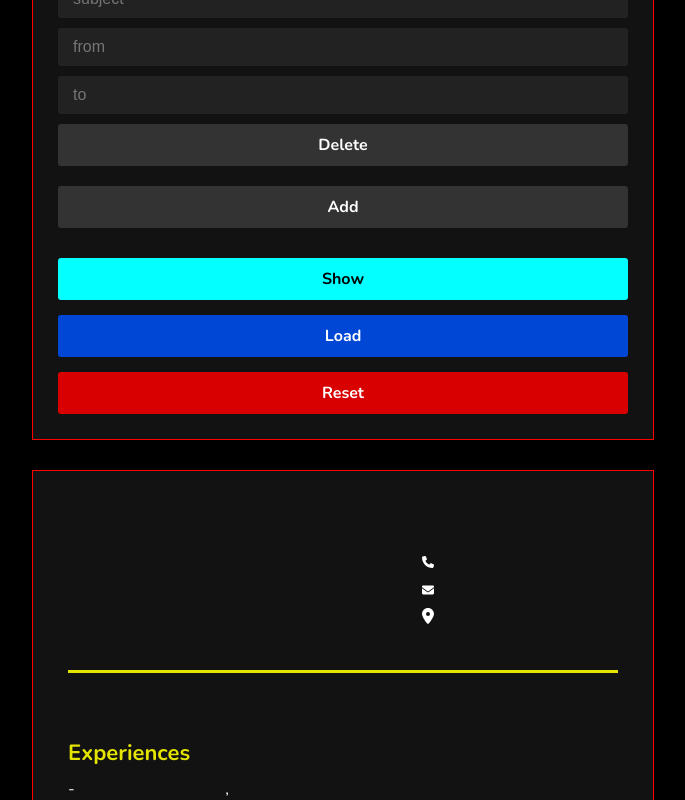
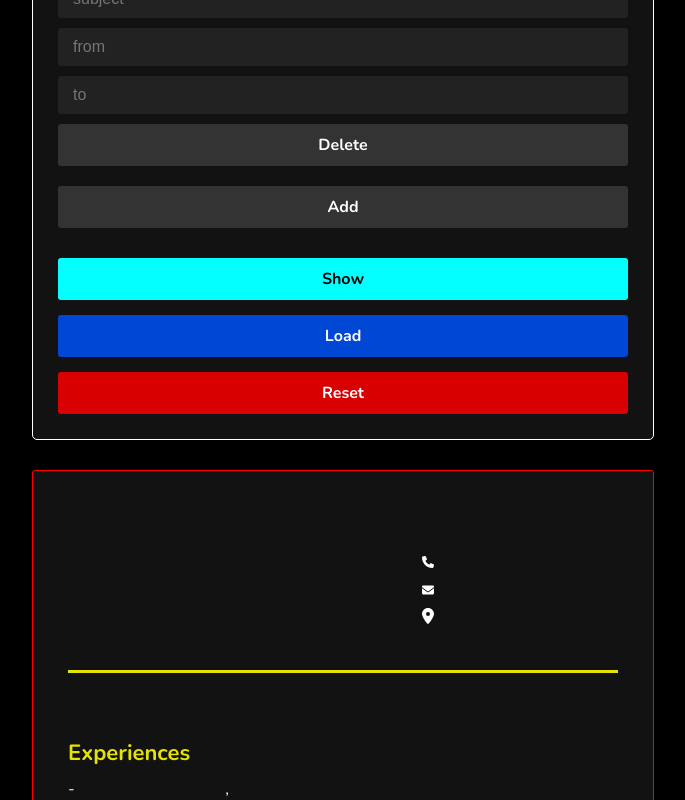
Before and after one commit to Aslam-Naseer/CV-Project, a React (Create React App) app: page / in a window 1280 px wide. Shown: the part 1138-1938 px from the top of the page, without its empty margins (297-982 px from the left). Built offline with nearby package versions, Linux system fonts and the light colour scheme.

Commit message:
Small changes in form and preview

```diff
--- a/src/style.css
+++ b/src/style.css
@@ -69,10 +69,20 @@ button:hover {
 .cv-preview {
   background-color: #121212;
   margin: 30px auto;
-  border: 1px solid red;
   width: min(570px, 90%);
   padding: 25px;
   font-family: 'Nunito', sans-serif;
+  aspect-ratio: 1/1.414;
+}
+
+.cv-form {
+  border: 1px solid white;
+  border-radius: 5px;
+}
+
+.cv-preview {
+  border: 1px solid red;
+  border-radius: 3px;
 }
 
 .experiences,
@@ -132,7 +142,8 @@ button:hover {
   font-family: 'Montserrat', sans-serif;
   color: var(--cv-theme);
   text-transform: uppercase;
-  font-size: 42px;
+  font-size: 36px;
+  margin-bottom: 8px;
   font-weight: 700;
 }
 
```
